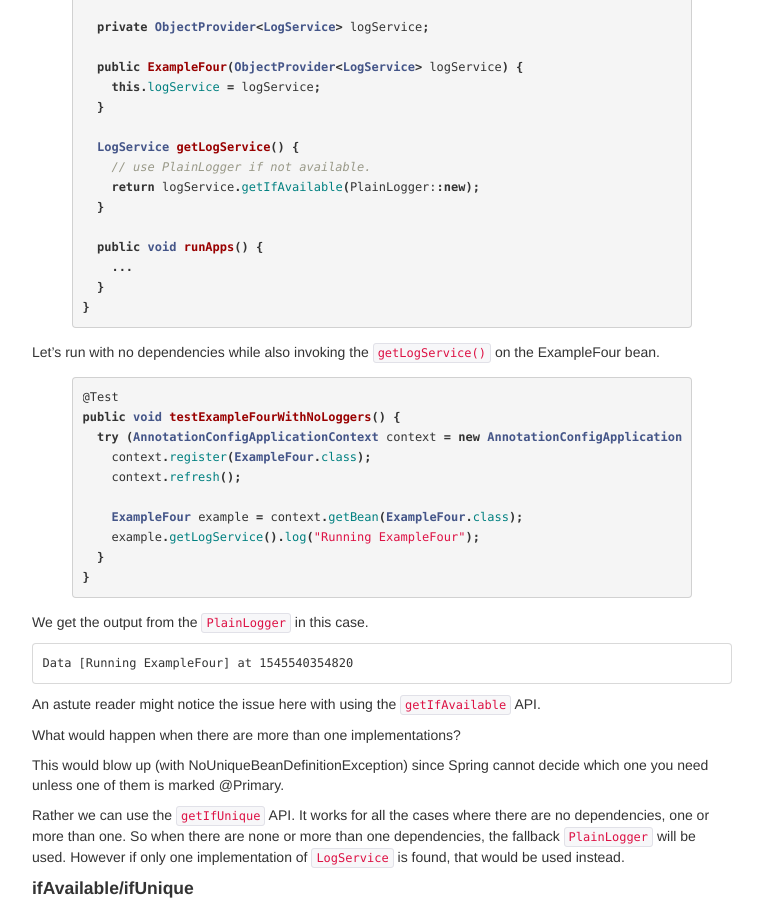
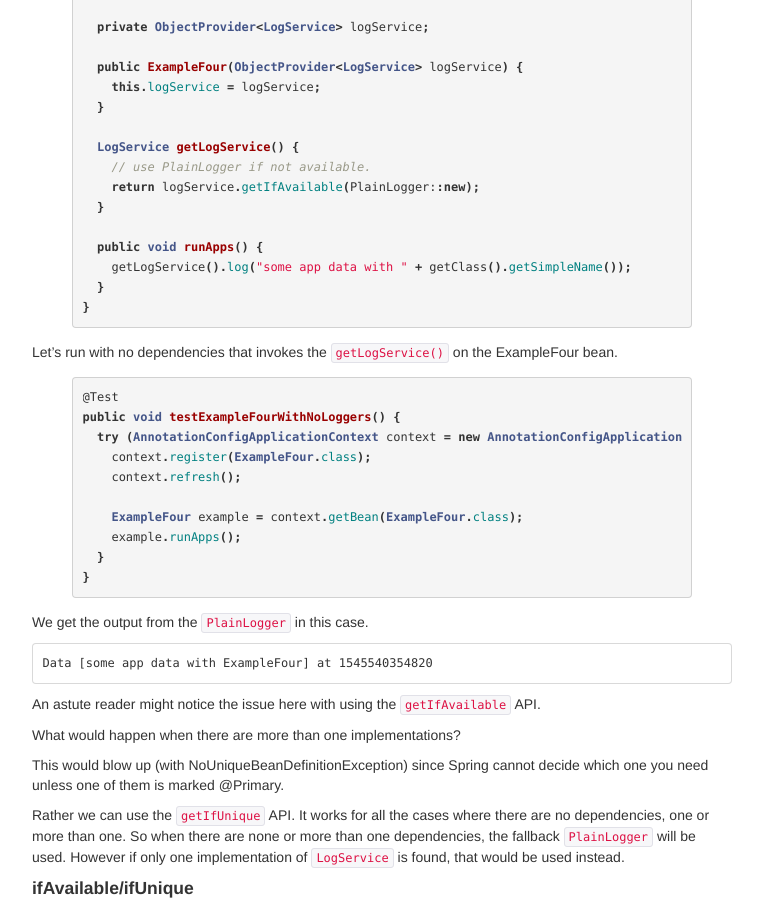
Before and after one commit to rahulsh1/rahulsh1.github.com, a Jekyll site: the page built from _posts/2018-12-20-Using-Spring-ObjectProvider.md, in a window 1280 px wide and 900 px high, scrolled down 5383 px. Shown: the whole window, without its empty margins (258-1021 px from the left). Built offline with Jekyll 4.4.1, drawn with Linux system fonts in a browser that asks for light colours; comment, search, counter and statistics services are not loaded; some of the changed text lies outside the part shown.

Commit message:
updated blog

```diff
--- a/_posts/2018-12-20-Using-Spring-ObjectProvider.md
+++ b/_posts/2018-12-20-Using-Spring-ObjectProvider.md
@@ -256,12 +256,12 @@ public class ExampleFour {
   }
 
   public void runApps() {
-    ...
+    getLogService().log("some app data with " + getClass().getSimpleName());
   }
 }
 {% endhighlight %}
 
-Let's run with no dependencies while also invoking the `getLogService()` on the ExampleFour bean.
+Let's run with no dependencies that invokes the `getLogService()` on the ExampleFour bean.
 
 {% highlight java %}
 @Test
@@ -271,15 +271,14 @@ public void testExampleFourWithNoLoggers() {
     context.refresh();
 
     ExampleFour example = context.getBean(ExampleFour.class);
-    example.getLogService().log("Running ExampleFour");
+    example.runApps();
   }
 }
 {% endhighlight %}
 
 We get the output from the `PlainLogger` in this case.
 
-    Data [Running ExampleFour] at 1545540354820
-
+    Data [some app data with ExampleFour] at 1545540354820
 
 An astute reader might notice the issue here with using the `getIfAvailable` API.
 
```
Also changed, not shown: other parts of _posts/2018-12-20-Using-Spring-ObjectProvider.md (+2 -2 lines).
